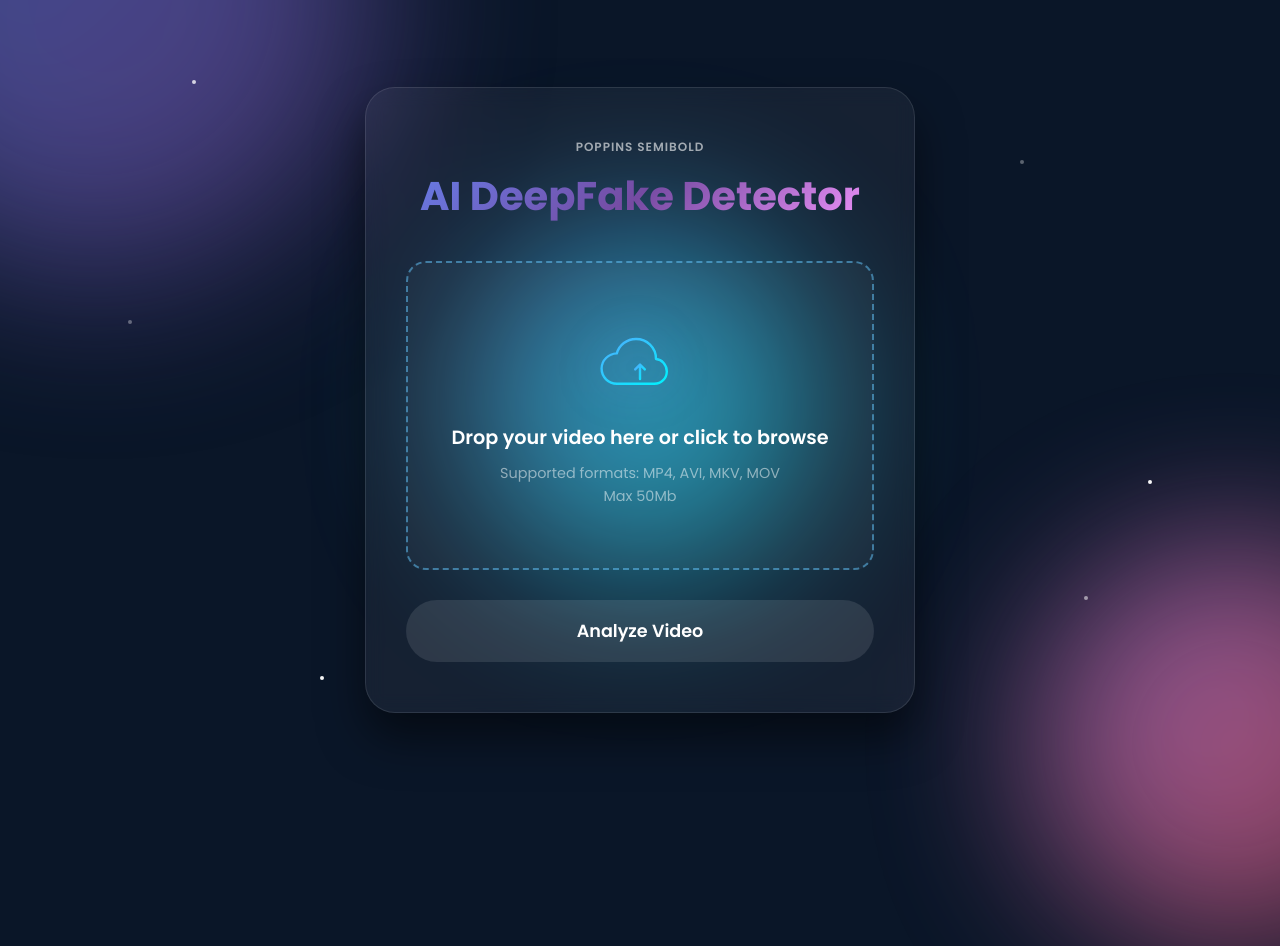
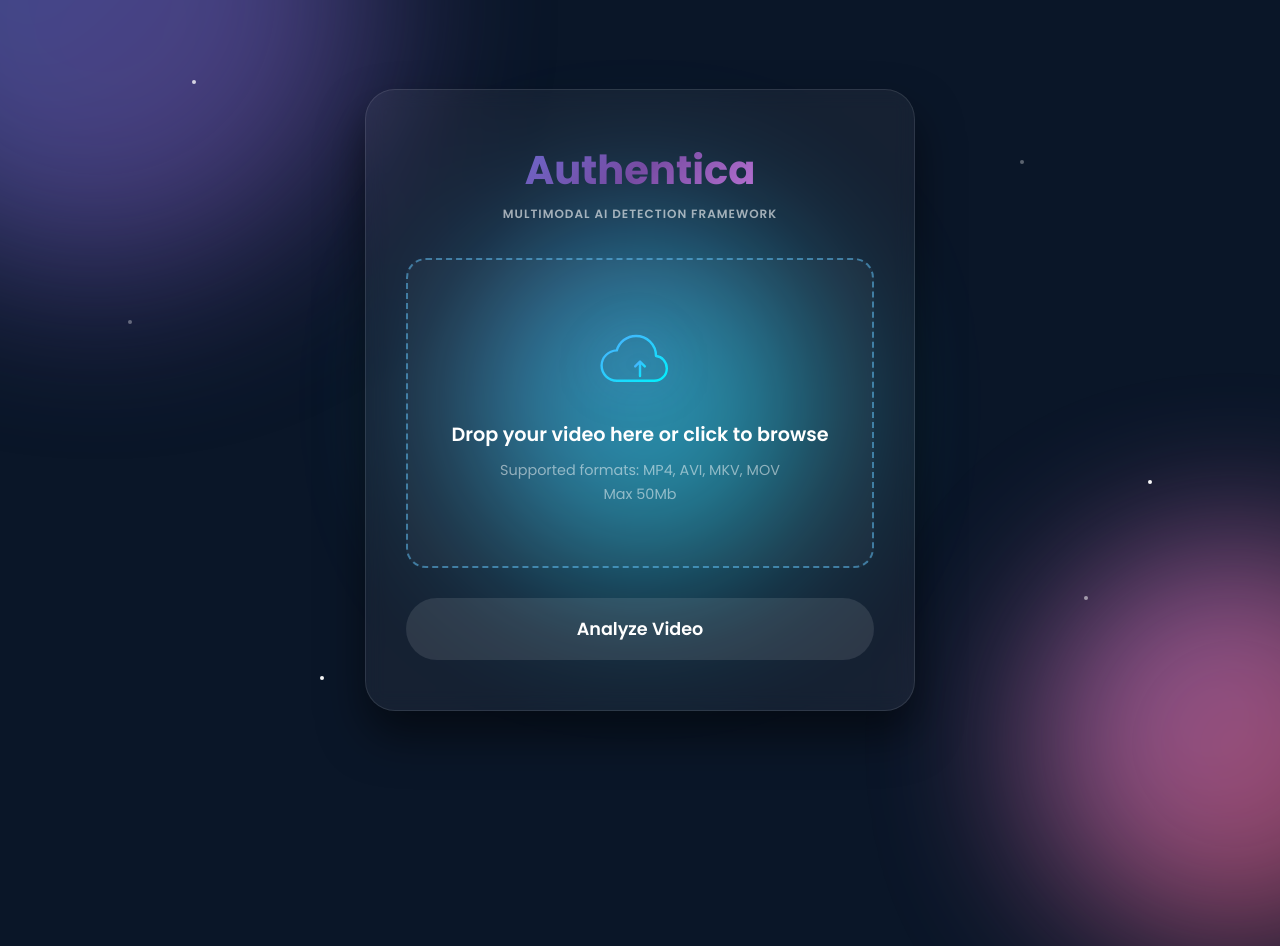
Before and after one commit to FallenAB/authentica, a Flask app: page / in a window 1280 px wide; the page is wider, and only the part inside the window is pictured. Run offline with Flask 3, Linux system fonts and the light colour scheme.

Commit message:
Changed index.html to showcase proper text

```diff
--- a/templates/index.html
+++ b/templates/index.html
@@ -472,8 +472,8 @@
 
     <div class="container">
         <div class="header">
-            <div class="header-title">Poppins Semibold</div>
-            <h1>AI DeepFake Detector</h1>
+            <h1>Authentica</h1>
+            <div class="header-title">Multimodal AI Detection Framework</div>
         </div>
 
         <div class="upload-box" id="uploadArea">
```
